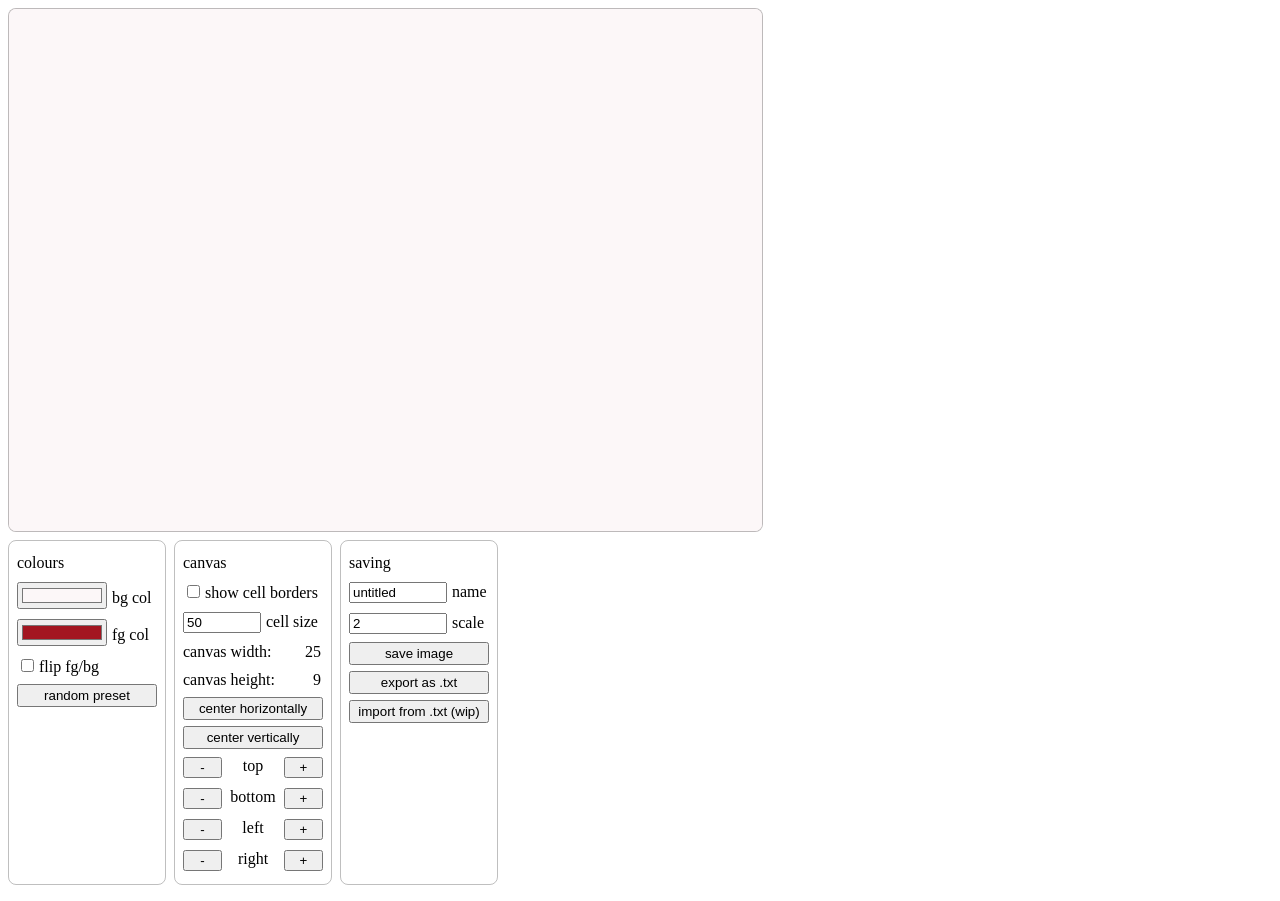
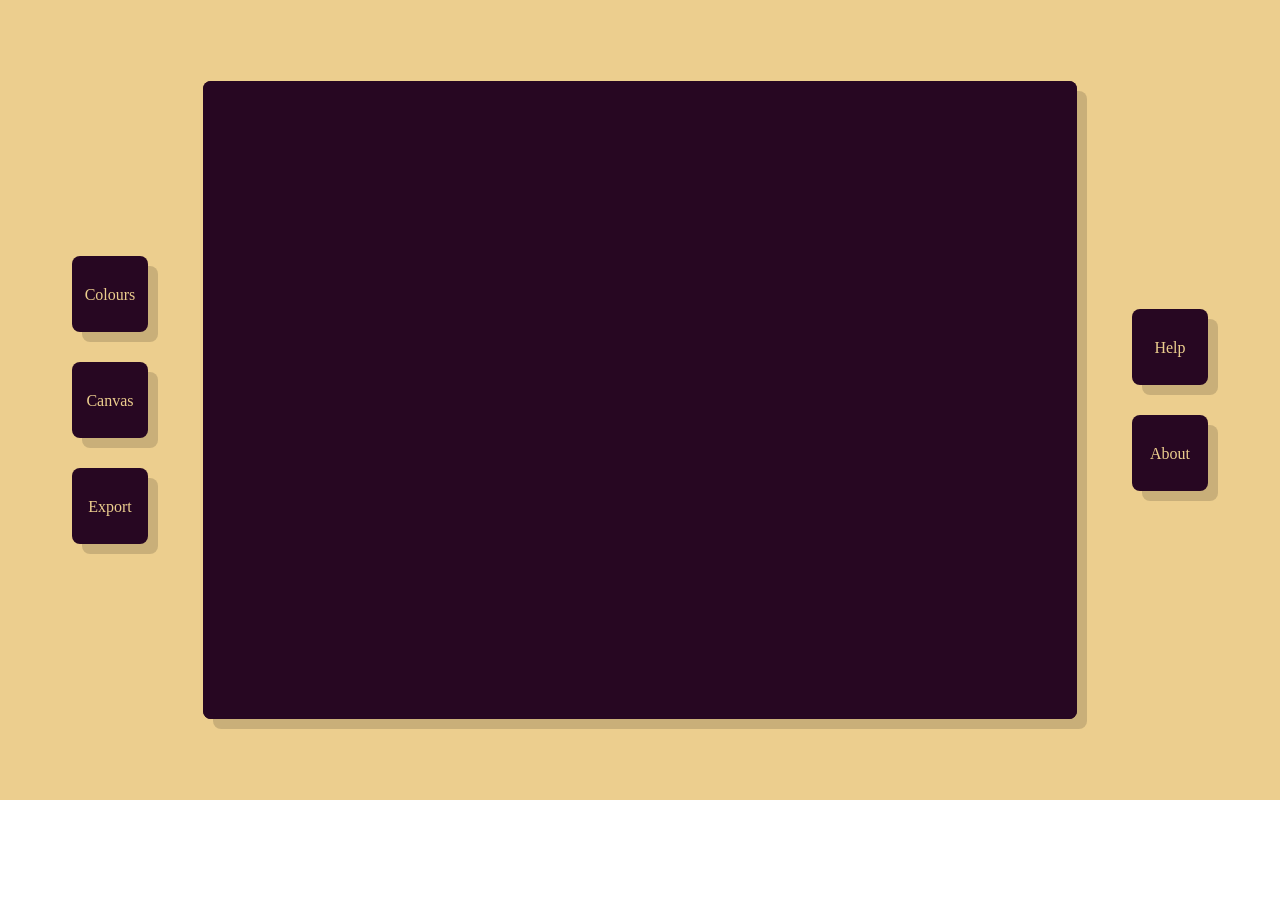
Before and after one commit to timbusuttil/box-drawing, a Vue app: page / in a window 1280 px wide. After the commit the page ends 800 px from the top, so only its background shows below. Built offline with nearby package versions, Linux system fonts and the light colour scheme.

Commit message:
general design update

```diff
--- a/src/App.vue
+++ b/src/App.vue
@@ -1,5 +1,5 @@
 <template>
-  <BoxCanvas :initWidth="25" :initHeight="9" />
+  <BoxCanvas :initWidth="29" :initHeight="11" />
 </template>
 
 <script>
@@ -14,4 +14,10 @@ export default {
 </script>
 
 <style>
+html, body, #app {
+  box-sizing: border-box;
+  margin: 0;
+  width: 100vw;
+  height: 100vh;
+}
 </style>
--- a/src/components/BoxCanvas.vue
+++ b/src/components/BoxCanvas.vue
@@ -1,5 +1,6 @@
 <template>
   <!-- canvas -->
+  <div id="container" :style="containerStyle">
     <div id="box-renderer" :style="rendererStyle" @mouseleave="hoverCell(-1)">
       <pre
         v-for="(cell, i) in currentData" :key="i"
@@ -10,15 +11,24 @@
       >{{ cell }}{{ needsNewline(i) ? '\n' : null }}</pre>
     </div>
     <!-- controls -->
-  <div class="controls" @click="selectedCells = []">
-    <div class="control-group">
+    <div class="controls left" @click="selectedCells = []" v-show="showControls">
+      <div :class="['control-group', controlsOpen.colours ? 'open' : 'closed']" :style="controlGroupStyle">
+        <template v-if="controlsOpen.colours">
+          <img src="" alt="close" class="close-icon" @click="controlsOpen.colours = false;">
           <p>colours</p>
           <label><input type="color" v-model="colours.bg">bg col</label>
           <label><input type="color" v-model="colours.fg">fg col</label>
           <label><input type="checkbox" v-model="colours.flipped">flip fg/bg</label>
-      <button @click="setColorsFromPresets">random preset</button>
+          <button @click="setColoursFromPresets">random preset</button>
+        </template>
+        <template v-else>
+          <!-- <img src="" alt="cols" class="control-icon" @click="controlsOpen.colours = true;"> -->
+          <p class="control-icon" @click="controlsOpen.colours = true;">Colours</p>
+        </template>
       </div>
-    <div class="control-group">
+      <div :class="['control-group', controlsOpen.canvas ? 'open' : 'closed']" :style="controlGroupStyle">
+        <template v-if="controlsOpen.canvas">
+          <img src="" alt="close" class="close-icon" @click="controlsOpen.canvas = false;">
           <p>canvas</p>
           <label><input type="checkbox" v-model="showBorders">show cell borders</label>
           <label><input class="long-label" type="number" v-model="fontSize">cell size</label>
@@ -46,14 +56,49 @@
             <label>right</label>
             <button @click="changeCanvasSize('add', 'right')">+</button>
           </div>
+        </template>
+        <template v-else>
+          <!-- <img src="" alt="canv" class="control-icon" @click="controlsOpen.canvas = true;"> -->
+          <p class="control-icon" @click="controlsOpen.canvas = true;">Canvas</p>
+        </template>
       </div>
-    <div class="control-group">
-      <p>saving</p>
+      <div :class="['control-group', controlsOpen.export ? 'open' : 'closed']" :style="controlGroupStyle">
+        <template v-if="controlsOpen.export">
+          <img src="" alt="close" class="close-icon" @click="controlsOpen.export = false;">
+          <p>export</p>
           <label><input type="text" v-model="image.name">name</label>
           <label><input type="number" v-model="image.scale">scale</label>
           <button @click="saveImage">save image</button>
           <button @click="exportTxt">export as .txt</button>
-      <button @click="importTxt">import from .txt (wip)</button>
+          <!-- <button @click="importTxt">import from .txt (wip)</button> -->
+        </template>
+        <template v-else>
+          <!-- <img src="" alt="exp" class="control-icon" @click="controlsOpen.export = true;"> -->
+          <p class="control-icon" @click="controlsOpen.export = true;">Export</p>
+        </template>
+      </div>
+    </div>
+    <div class="controls right" @click="selectedCells = []" v-show="showControls">
+      <div :class="['control-group', controlsOpen.help ? 'open' : 'closed']" :style="controlGroupStyle">
+        <template v-if="controlsOpen.help">
+          <img src="" alt="close" class="close-icon" @click="controlsOpen.help = false;">
+          <p>help</p>
+        </template>
+        <template v-else>
+          <!-- <img src="" alt="exp" class="control-icon" @click="controlsOpen.help = true;"> -->
+          <p class="control-icon" @click="controlsOpen.help = true;">Help</p>
+        </template>
+      </div>
+      <div :class="['control-group', controlsOpen.about ? 'open' : 'closed']" :style="controlGroupStyle">
+        <template v-if="controlsOpen.about">
+          <img src="" alt="close" class="close-icon" @click="controlsOpen.about = false;">
+          <p>about</p>
+        </template>
+        <template v-else>
+          <!-- <img src="" alt="exp" class="control-icon" @click="controlsOpen.about = true;"> -->
+          <p class="control-icon" @click="controlsOpen.about = true;">About</p>
+        </template>
+      </div>
     </div>
   </div>
 </template>
@@ -101,7 +146,7 @@ export default {
       colours: {
         bg: '#000000',
         fg: '#0000ff',
-        flipped: false,
+        flipped: true,
         lastPreset: -1,
       },
       image: {
@@ -110,6 +155,14 @@ export default {
       },
       editBuffer: [],
       bufferPosition: -1,
+      showControls: true,
+      controlsOpen: {
+        colours: false,
+        canvas: false,
+        export: false,
+        help: false,
+        about: false,
+      }
     }
   },
   computed: {
@@ -120,6 +173,21 @@ export default {
         background: cols[0],
         color: cols[1],
         fontSize: `${this.fontSize}px`
+      }
+    },
+    containerStyle() {
+      let cols = [this.colours.bg, this.colours.fg];
+      if (this.colours.flipped) cols = cols.reverse();
+      return {
+        background: cols[1]
+      }
+    },
+    controlGroupStyle() {
+      let cols = [this.colours.bg, this.colours.fg];
+      if (this.colours.flipped) cols = cols.reverse();
+      return {
+        background: cols[0],
+        color: cols[1]
       }
     },
     rendererStyle() {
@@ -292,7 +360,7 @@ export default {
     cellByCoords(x, y) {
       return x + y * this.width;
     },
-    setColorsFromPresets() {
+    setColoursFromPresets() {
       let i = Math.floor(Math.random() * presets.length);
       if (i === this.colours.lastPreset) i++;
       this.colours.lastPreset = i;
@@ -509,10 +577,10 @@ export default {
     },
     async saveImage() {
       const el = document.getElementById('box-renderer');
-      const border = getComputedStyle(el)['border'];
+      // const border = getComputedStyle(el)['border'];
       const radius = getComputedStyle(el)['border-radius'];
       const selection = this.selectedCells;
-      el.style.border = 'none';
+      // el.style.border = 'none';
       el.style.borderRadius = 0;
       this.selectedCells = [];
       await nextTick();
@@ -520,7 +588,7 @@ export default {
       html2canvas(el, {
         scale: this.image.scale
       }).then((canvas) => {
-        el.style.border = border;
+        // el.style.border = border;
         el.style.borderRadius = radius;
         this.selectedCells = selection;
 
@@ -590,7 +658,7 @@ export default {
     }
 
     // random cols
-    this.setColorsFromPresets();
+    this.setColoursFromPresets();
 
     // key event listener
     document.addEventListener('keydown', this.handleKey)
@@ -604,12 +672,22 @@ export default {
 </script>
 
 <style scoped>
+/* -------------------------------------------------------- CONTAINER */
+#container {
+  width: 100%;
+  height: 100%;
+  display: flex;
+  transition: background 0.3s ease;
+}
 /* ----------------------------------------------------------- CANVAS */
 #box-renderer {
-  border: 1px solid rgba(0, 0, 0, 0.25);
+  /* border: 1px solid rgba(0, 0, 0, 0.25); */
   width: fit-content;
   border-radius: 8px;
   overflow: hidden;
+  margin: auto;
+  box-shadow: 10px 10px 0 rgba(0, 0, 0, 0.15);
+  transition: background 0.3s ease;
 }
 
 /* ----------------------------------------------------------- CELLS */
@@ -620,6 +698,8 @@ pre {
   display: inline;
   user-select: none;
   box-sizing: border-box;
+  cursor: crosshair;
+  transition: background 0.3s ease, color 0.3s ease;
 }
 
 pre.borders {
@@ -640,25 +720,73 @@ pre.selected.hovered {
 
 /* ----------------------------------------------------------- CONTROLS */
 .controls {
+  position: absolute;
   display: flex;
+  flex-direction: column;
+  align-items: center;
+  justify-content: center;
+  height: 100%;
+  width: 160px;
+}
+
+.controls.left {
+  margin-left: 30px;
+}
+
+.controls.right {
+  right: 0;
+  margin-right: 30px;
 }
 
 .control-group {
   padding: 8px;
   border-radius: 8px;
-  margin: 8px 4px;
+  margin: 15px auto;
   display: flex;
   flex-direction: column;
   width: 140px;
-  border: 1px solid rgba(0, 0, 0, 0.25);
+  box-shadow: 10px 10px 0 rgba(0, 0, 0, 0.15);
+  background: white;
+  transition: all 0.3s ease;
+  overflow: hidden;
+  position: relative;
 }
 
-.control-group:first-of-type {
-  margin-left: 0;
+.control-group.closed {
+  max-width: 60px;
+  max-height: 60px;
+  width: 60px;
+  height: 60px;
+  /* transform: rotate(20deg); */
 }
 
-.control-group:last-of-type {
-  margin-right: 0;
+.control-group.open {
+  max-width: 160px;
+  max-height: 350px;
+}
+
+.control-icon {
+  width: 100%;
+  height: 100%;
+  cursor: pointer;
+  position: absolute;
+  top: -4px;
+  left: 0;
+}
+
+p.control-icon {
+  text-align: center;
+  line-height: 76px;
+}
+
+.close-icon {
+  width: 40px;
+  height: 40px;
+  cursor: pointer;
+  position: absolute;
+  top: -4px;
+  right: 0px;
+  background: green;
 }
 
 .control-group > * {
```
Lines whose indentation alone changed are shown as unchanged.
